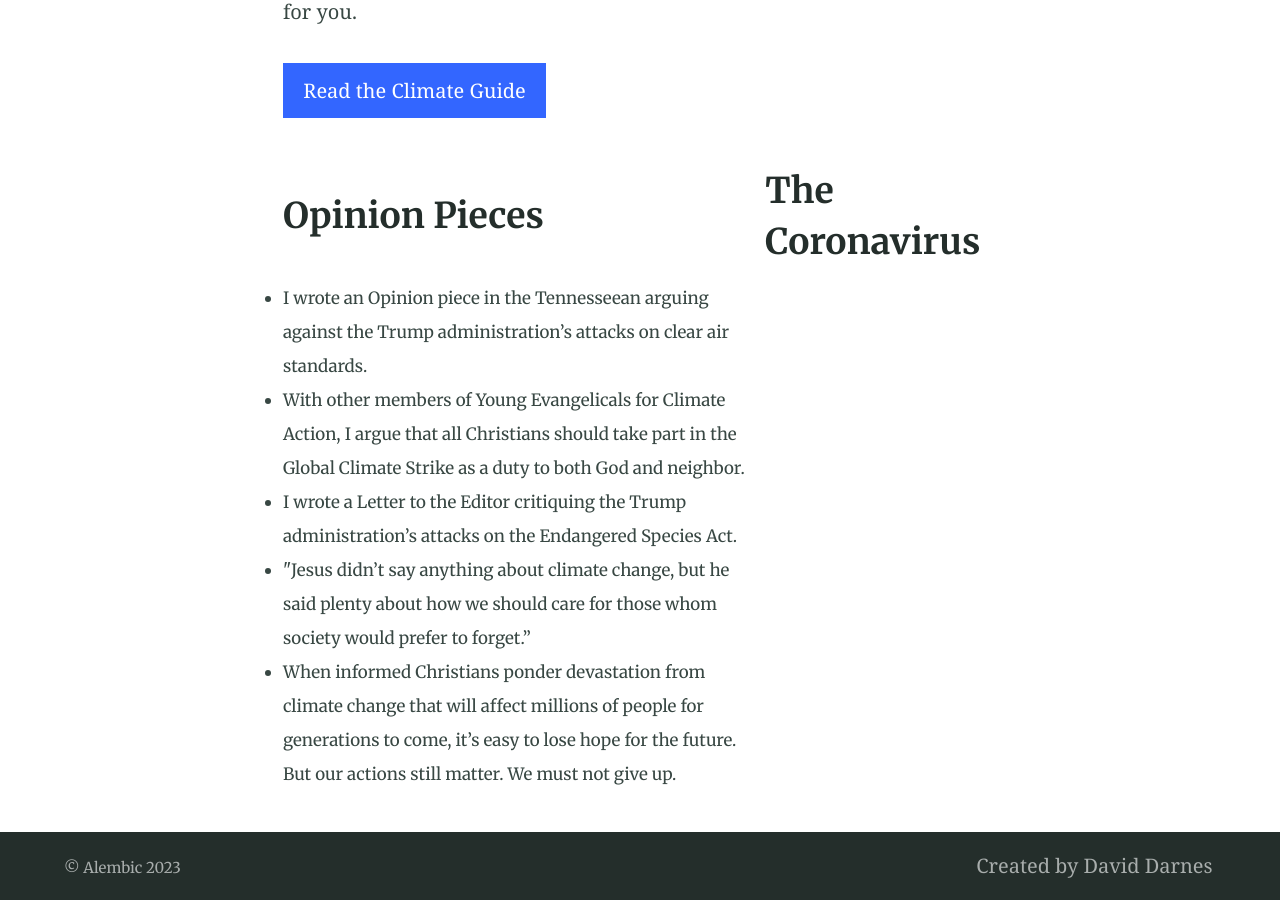
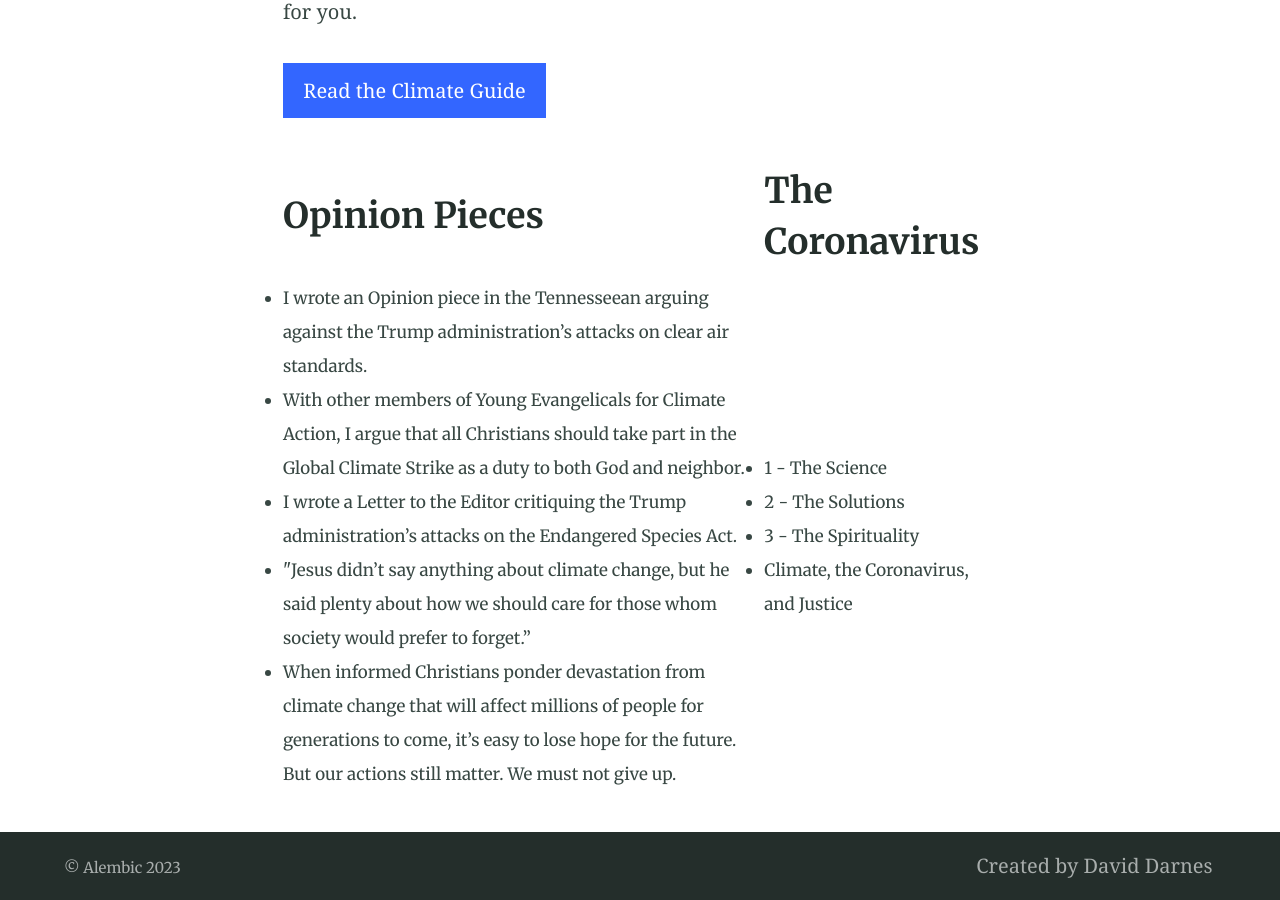
Before and after one commit to matthewdgroves/matthewdgroves.github.io, a Jekyll site: the page built from writings.md, in a window 1280 px wide and 900 px high, scrolled down 576 px. Built offline with Jekyll 4.4.1, drawn with Linux system fonts in a browser that asks for light colours.

Commit message:
Update writings.md

```diff
--- a/writings.md
+++ b/writings.md
@@ -27,12 +27,16 @@ After receiving many questions about the topic, I wrote an introductory-level gu
             <li> "Jesus didn’t say anything about climate change, but he said plenty about how we should care for those whom society would prefer to forget.” </li>
             <li> When informed Christians ponder devastation from climate change that will affect millions of people for generations to come, it’s easy to lose hope for the future. But our actions still matter. We must not give up. </li>
 
+        </ul> </td>
 
-
+        <td> <ul>
+            <li> 1 - The Science </li>
+            <li> 2 - The Solutions </li>
+            <li> 3 - The Spirituality </li>
+            <li> Climate, the Coronavirus, and Justice </li>
 
 
         </ul> </td>
-        <td> <h2>  </h2> </td>
     </tr>
 
 </table>
```
